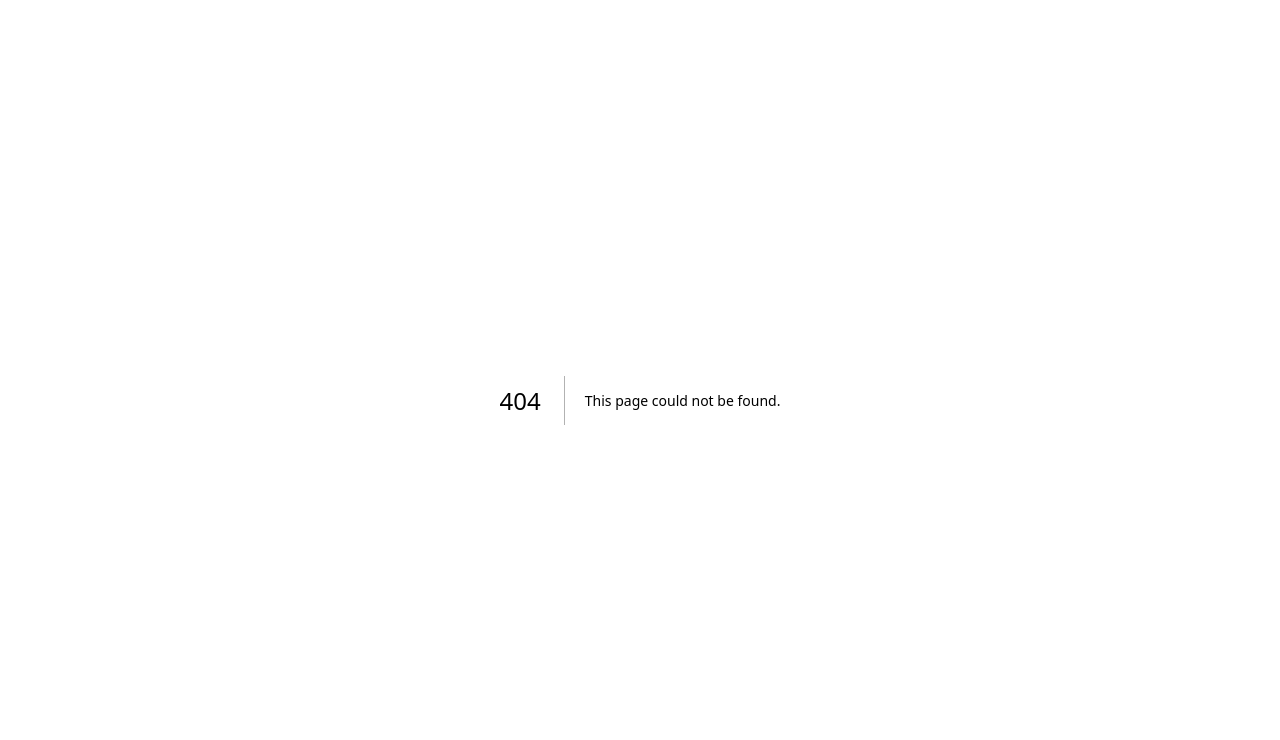
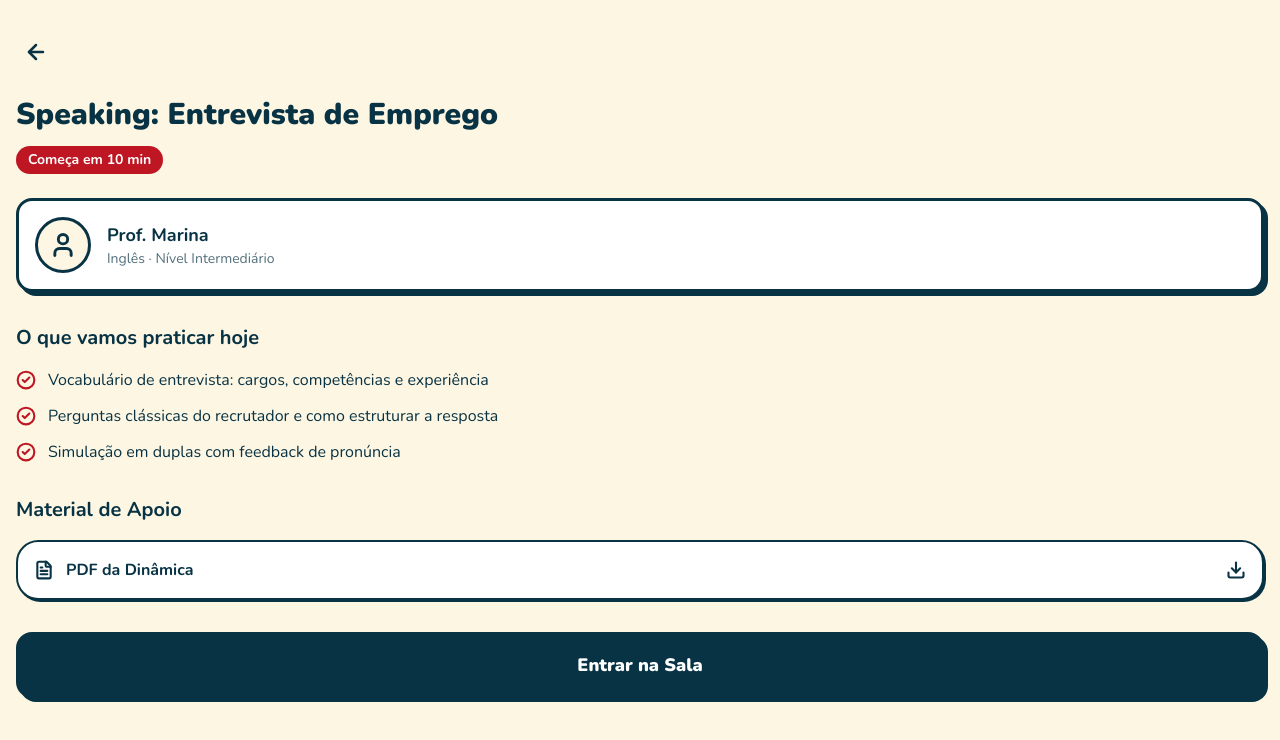
Before and after one commit to ellenmwnroe/bff-academy, a Next.js app in the folder bff-academy/: page /class-details in a window 1280 px wide. Before the commit this address had no page. Shown: the top 740 px of the page. Built offline with nearby package versions, Linux system fonts and the light colour scheme.

Commit message:
feat: detalhes da aula com pdf e tudo

```diff
--- a/bff-academy/src/app/calendar/page.tsx
+++ b/bff-academy/src/app/calendar/page.tsx
@@ -352,7 +352,7 @@ export default function CalendarPage() {
 
               <div className="mt-4 flex gap-2">
                 <Link
-                  href="/live"
+                  href="/class-details"
                   className="flex-1 rounded-xl border-[3px] border-[#083344] bg-[#083344] px-4 py-2.5 text-center text-sm font-bold text-white transition-all active:scale-95"
                 >
                   Entrar na Aula
--- /dev/null
+++ b/bff-academy/src/app/class-details/page.tsx
@@ -0,0 +1,111 @@
+"use client"
+
+import Link from "next/link"
+import { useRouter } from "next/navigation"
+import {
+  ArrowLeft,
+  CheckCircle2,
+  FileText,
+  Download,
+  User,
+} from "lucide-react"
+
+const syllabus = [
+  "Vocabulário de entrevista: cargos, competências e experiência",
+  "Perguntas clássicas do recrutador e como estruturar a resposta",
+  "Simulação em duplas com feedback de pronúncia",
+]
+
+const teacher = {
+  name: "Prof. Marina",
+  subject: "Inglês · Nível Intermediário",
+}
+
+export default function ClassDetailsPage() {
+  const router = useRouter()
+
+  return (
+    <main className="flex min-h-screen flex-col bg-[#FDF6E3] px-4 pb-28 pt-8">
+      {/* Voltar */}
+      <button
+        type="button"
+        onClick={() => router.back()}
+        aria-label="Voltar"
+        className="mb-6 grid size-10 place-items-center rounded-xl text-[#083344] transition-all hover:bg-[#083344]/10 active:scale-95"
+      >
+        <ArrowLeft className="size-6" strokeWidth={2.5} aria-hidden="true" />
+      </button>
+
+      {/* Título e status */}
+      <header className="flex flex-col items-start gap-3">
+        <h1 className="text-3xl font-black leading-tight text-[#083344] text-balance">
+          Speaking: Entrevista de Emprego
+        </h1>
+
+        <span className="rounded-full bg-[#BE1622] px-3 py-1 text-sm font-bold text-white">
+          Começa em 10 min
+        </span>
+      </header>
+
+      {/* Professor */}
+      <section className="mt-6 flex items-center gap-4 rounded-2xl border-[3px] border-[#083344] bg-white p-4 shadow-[4px_4px_0_0_#083344]">
+        <div className="grid size-14 shrink-0 place-items-center rounded-full border-[3px] border-[#083344] bg-[#FDF6E3]">
+          <User className="size-7 text-[#083344]" strokeWidth={2.5} aria-hidden="true" />
+        </div>
+
+        <div className="min-w-0">
+          <p className="text-lg font-bold text-[#083344]">{teacher.name}</p>
+          <p className="text-sm text-[#083344]/70">{teacher.subject}</p>
+        </div>
+      </section>
+
+      {/* Ementa */}
+      <section aria-labelledby="syllabus-title">
+        <h2 id="syllabus-title" className="mb-4 mt-8 text-xl font-bold text-[#083344]">
+          O que vamos praticar hoje
+        </h2>
+
+        <ul className="flex flex-col gap-3">
+          {syllabus.map((topic) => (
+            <li key={topic} className="flex items-start gap-3">
+              <CheckCircle2
+                className="mt-0.5 size-5 shrink-0 text-[#BE1622]"
+                strokeWidth={2.5}
+                aria-hidden="true"
+              />
+              <span className="text-[#083344]">{topic}</span>
+            </li>
+          ))}
+        </ul>
+      </section>
+
+      {/* Materiais */}
+      <section aria-labelledby="materials-title">
+        <h2 id="materials-title" className="mb-4 mt-8 text-xl font-bold text-[#083344]">
+          Material de Apoio
+        </h2>
+
+        <button
+          type="button"
+          className="flex w-full items-center justify-between rounded-xl border-2 border-[#083344] bg-white p-4 shadow-[2px_2px_0_0_#083344] transition-all active:translate-y-0.5 active:shadow-none"
+        >
+          <span className="flex items-center gap-3 font-bold text-[#083344]">
+            <FileText className="size-5" strokeWidth={2.5} aria-hidden="true" />
+            PDF da Dinâmica
+          </span>
+
+          <Download className="size-5 text-[#083344]" strokeWidth={2.5} aria-hidden="true" />
+          <span className="sr-only">Baixar</span>
+        </button>
+      </section>
+
+      {/* Ação principal */}
+      <Link
+        href="/live"
+        className="mt-8 w-full rounded-2xl border-[3px] border-[#083344] bg-[#083344] px-4 py-4 text-center text-lg font-black text-white shadow-[4px_4px_0_0_#083344] transition-all active:translate-y-1 active:shadow-none"
+      >
+        Entrar na Sala
+      </Link>
+    </main>
+  )
+}
--- a/bff-academy/src/app/debug/page.tsx
+++ b/bff-academy/src/app/debug/page.tsx
@@ -17,6 +17,7 @@ import {
   MessageSquare,
   CalendarDays,
   Radio,
+  FileText,
   type LucideIcon,
 } from "lucide-react"
 
@@ -135,6 +136,13 @@ const sections: ReadonlyArray<DebugSection> = [
     title: "Outros",
     links: [
       {
+        href: "/class-details",
+        label: "Detalhes da Aula",
+        description: "Antessala com ementa e materiais",
+        icon: FileText,
+        variant: "varden",
+      },
+      {
         href: "/live",
         label: "Sala Ao Vivo",
         description: "Videochamada com chat da turma",
```
